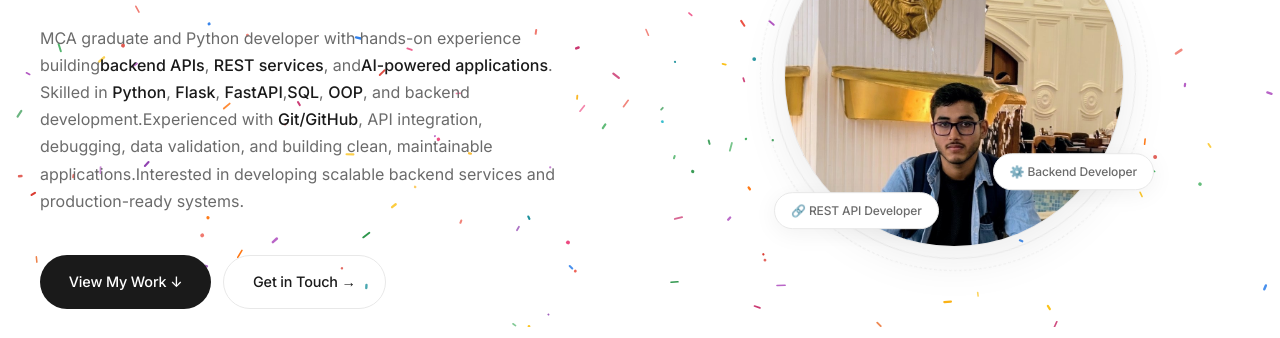
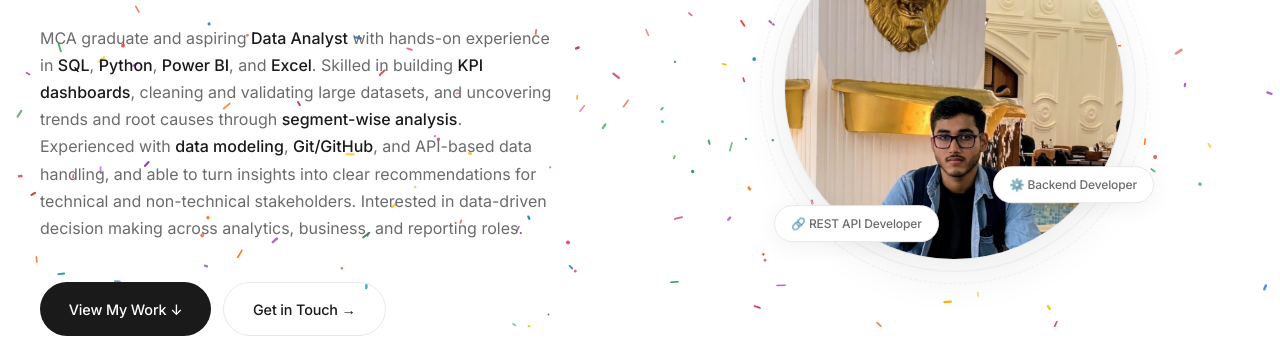
Before and after one commit to rahulxsingh07/rahulsingh, a plain HTML site: page index.html in a window 1280 px wide. Shown: the part 473-811 px from the top of the page. Drawn offline with Linux system fonts and the light colour scheme.

Commit message:
Revise hero bio for updated Data Analyst profile
Updated bio to reflect new skills and experiences as a Data Analyst, emphasizing expertise in SQL, Python, Power BI, and data-driven decision making.

```diff
--- a/index.html
+++ b/index.html
@@ -1385,9 +1385,10 @@
             <div class="hero-tag reveal"><span class="dot"></span>Available for Opportunities</div>
             <h1 class="hero-name reveal"><span>Rahul</span><span>Singh.</span></h1>
             <p class="hero-role reveal">Data Analyst — Bangalore, India</p>
-            <p class="hero-bio reveal">MCA graduate and Python developer with hands-on experience building<strong>backend APIs</strong>, <strong>REST services</strong>, and<strong>AI-powered applications</strong>. Skilled in
-                <strong>Python</strong>, <strong>Flask</strong>, <strong>FastAPI</strong>,<strong>SQL</strong>, <strong>OOP</strong>, and backend development.Experienced with <strong>Git/GitHub</strong>, API integration,
-                debugging, data validation, and building clean, maintainable applications.Interested in developing scalable backend services and production-ready systems.</p>
+            <p class="hero-bio reveal">MCA graduate and aspiring <strong>Data Analyst</strong> with hands-on experience in <strong>SQL</strong>, <strong>Python</strong>, <strong>Power BI</strong>,
+                and <strong>Excel</strong>. Skilled in building <strong>KPI dashboards</strong>, cleaning and validating large datasets, and uncovering trends and root causes through
+                <strong>segment-wise analysis</strong>. Experienced with <strong>data modeling</strong>, <strong>Git/GitHub</strong>, and API-based data handling,
+                and able to turn insights into clear recommendations for technical and non-technical stakeholders. Interested in data-driven decision making across analytics, business, and reporting roles.</p>
             <div class="hero-actions reveal">
                 <a href="#projects" class="btn-primary">View My Work ↓</a>
                 <a href="mailto:rahul01singh10@gmail.com" class="btn-outline">Get in Touch →</a>
```
